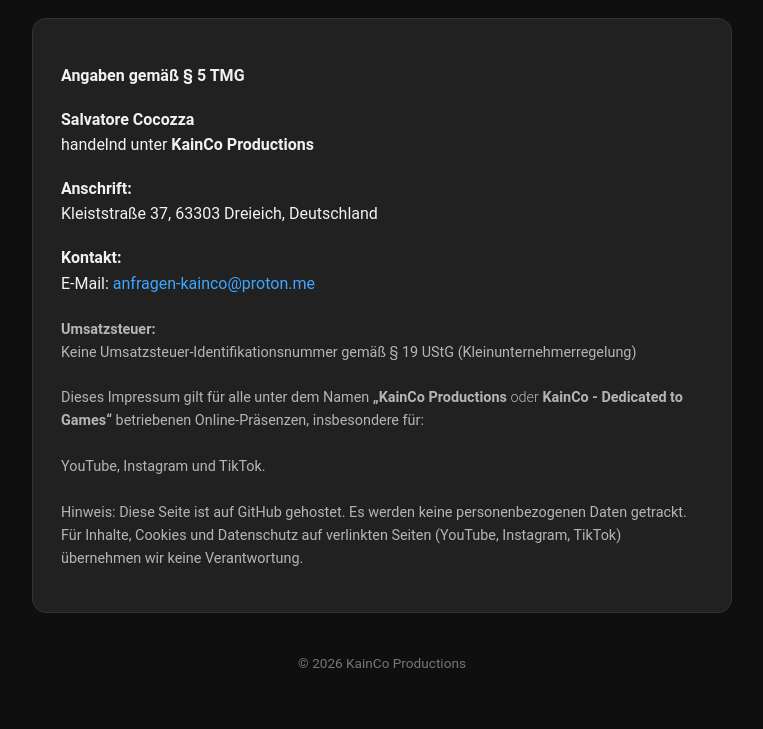
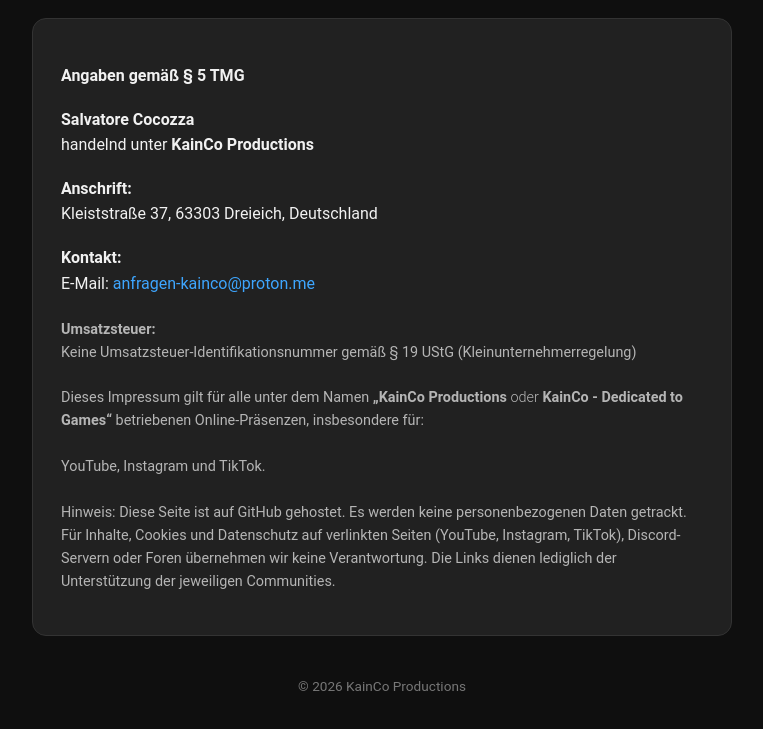
Before and after one commit to KainCo/Impressum, a plain HTML site: page index.html in a window 1280 px wide. Shown: the part 153-882 px from the top of the page, without its empty margins (258-1021 px from the left). Drawn offline with Linux system fonts and the light colour scheme.

Commit message:
Update index.html

```diff
--- a/index.html
+++ b/index.html
@@ -109,7 +109,8 @@
 <div class="small">
 <p>
 Hinweis: Diese Seite ist auf GitHub gehostet. Es werden keine personenbezogenen Daten getrackt.
-Für Inhalte, Cookies und Datenschutz auf verlinkten Seiten (YouTube, Instagram, TikTok) übernehmen wir keine Verantwortung.
+Für Inhalte, Cookies und Datenschutz auf verlinkten Seiten (YouTube, Instagram, TikTok), Discord-Servern oder Foren übernehmen wir keine Verantwortung.
+Die Links dienen lediglich der Unterstützung der jeweiligen Communities.
 </p>
 </div>
 
```
